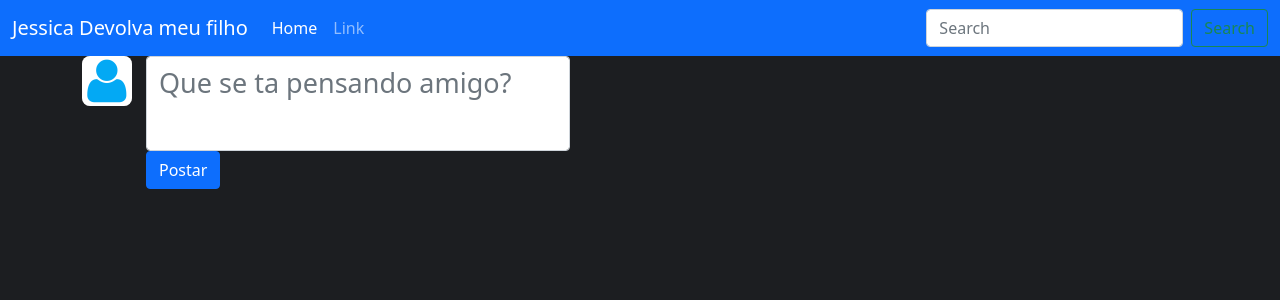
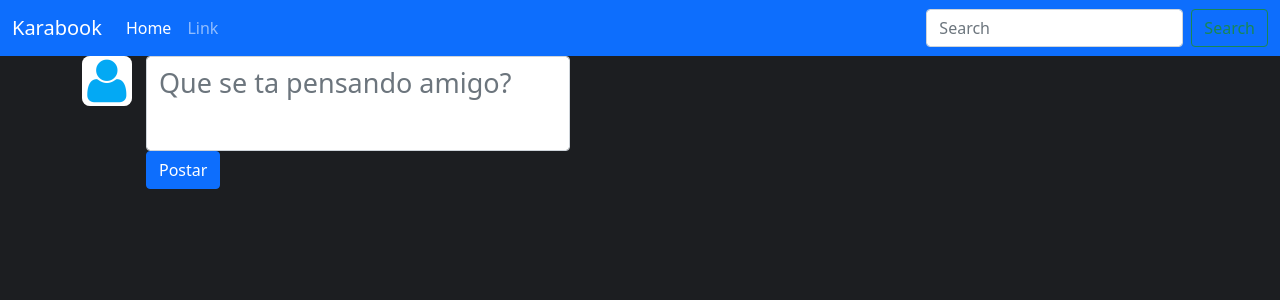
Before and after one commit to GustavoOliverRocha/interacao-usuario-post, a PHP site: template Views/mainPost.phtml in a window 1280 px wide. Shown: the top 300 px of the page. Run offline with PHP 8.4, Linux system fonts and the light colour scheme; the template is opened without the code that fills it, so the values that code supplies are empty; some libraries are stand-ins or nearby versions.

Commit message:
Update navbar.php

```diff
--- a/Views/Templates/navbar.php
+++ b/Views/Templates/navbar.php
@@ -1,6 +1,6 @@
 <nav class="position-sticky navbar navbar-expand-lg navbar-dark bg-primary ">
   <div class="container-fluid">
-    <a class="navbar-brand" href="#">Jessica Devolva meu filho</a>
+    <a class="navbar-brand" href="#">Karabook</a>
     <button class="navbar-toggler" type="button" data-bs-toggle="collapse" data-bs-target="#navbarSupportedContent" aria-controls="navbarSupportedContent" aria-expanded="false" aria-label="Toggle navigation">
       <span class="navbar-toggler-icon"></span>
     </button>
```
